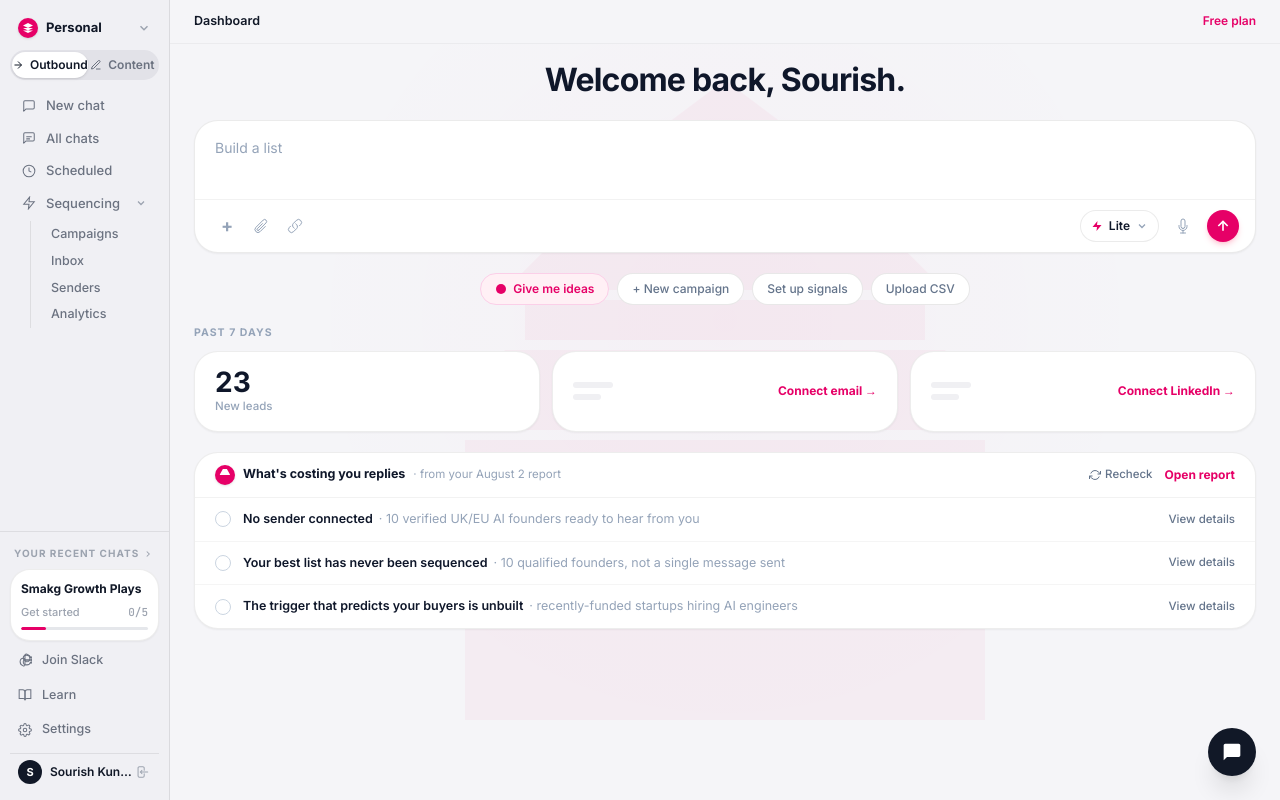
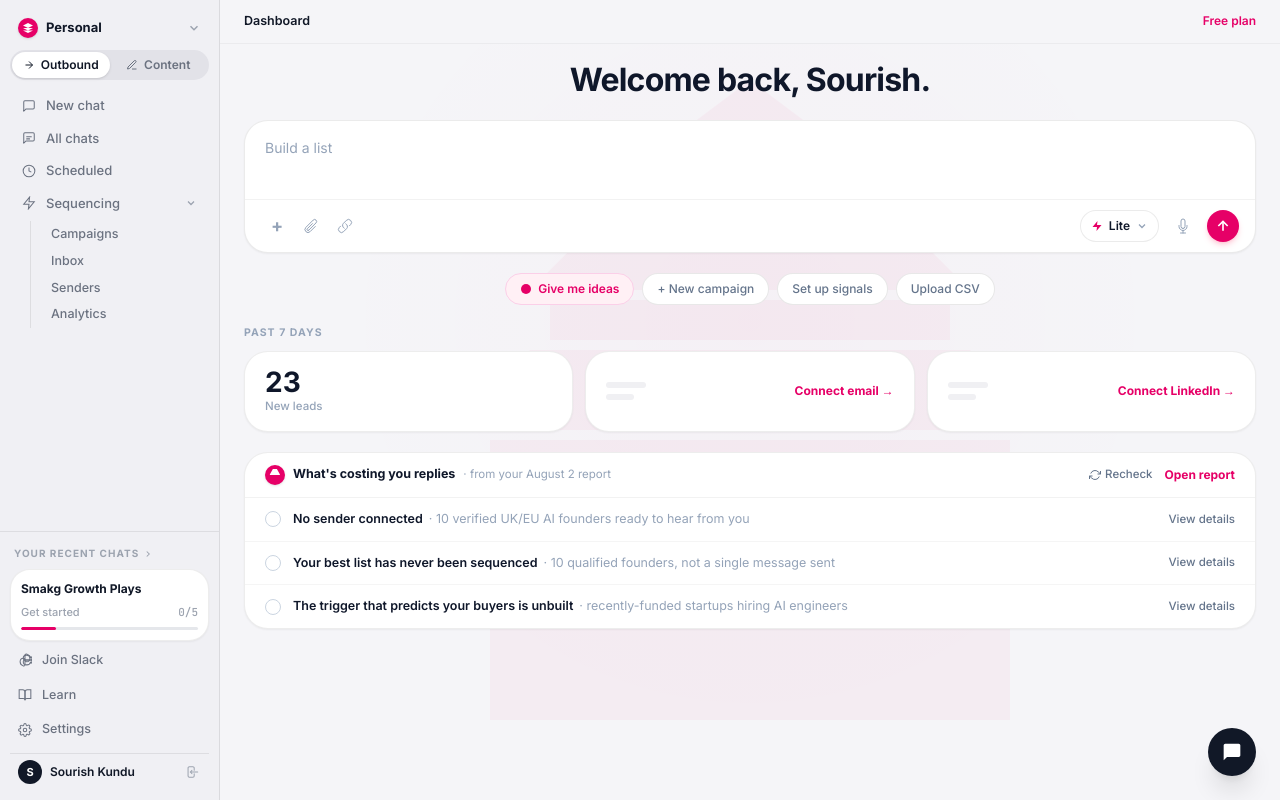
Before and after one commit to sourishkundu23/LeadForge, a Next.js app: page / in a window 1280 px wide. Built offline with nearby package versions, Linux system fonts and the light colour scheme.

Commit message:
fix: increase sidebar to 220px for correct visual proportion on 1536px viewport

```diff
--- a/src/app/dashboard/layout.tsx
+++ b/src/app/dashboard/layout.tsx
@@ -56,7 +56,7 @@ export default function DashboardLayout({ children }: { children: React.ReactNod
       {/* ═══════════════════════════════════════════════════════════════════ */}
       <aside style={{
         position: "fixed", top: 0, left: 0, bottom: 0,
-        width: "170px", zIndex: 40,
+        width: "220px", zIndex: 40,
         background: "#f0f0f4",
         borderRight: "1px solid rgba(0,0,0,0.09)",
         display: "flex", flexDirection: "column",
@@ -256,7 +256,7 @@ export default function DashboardLayout({ children }: { children: React.ReactNod
       {/* ═══════════════════════════════════════════════════════════════════ */}
       {/* MAIN CONTENT                                                        */}
       {/* ═══════════════════════════════════════════════════════════════════ */}
-      <main style={{ marginLeft: "170px", minHeight: "100vh", display: "flex", flexDirection: "column" }}
+      <main style={{ marginLeft: "220px", minHeight: "100vh", display: "flex", flexDirection: "column" }}
         className="origami-pagoda-bg">
 
         {/* Sticky header */}
```
